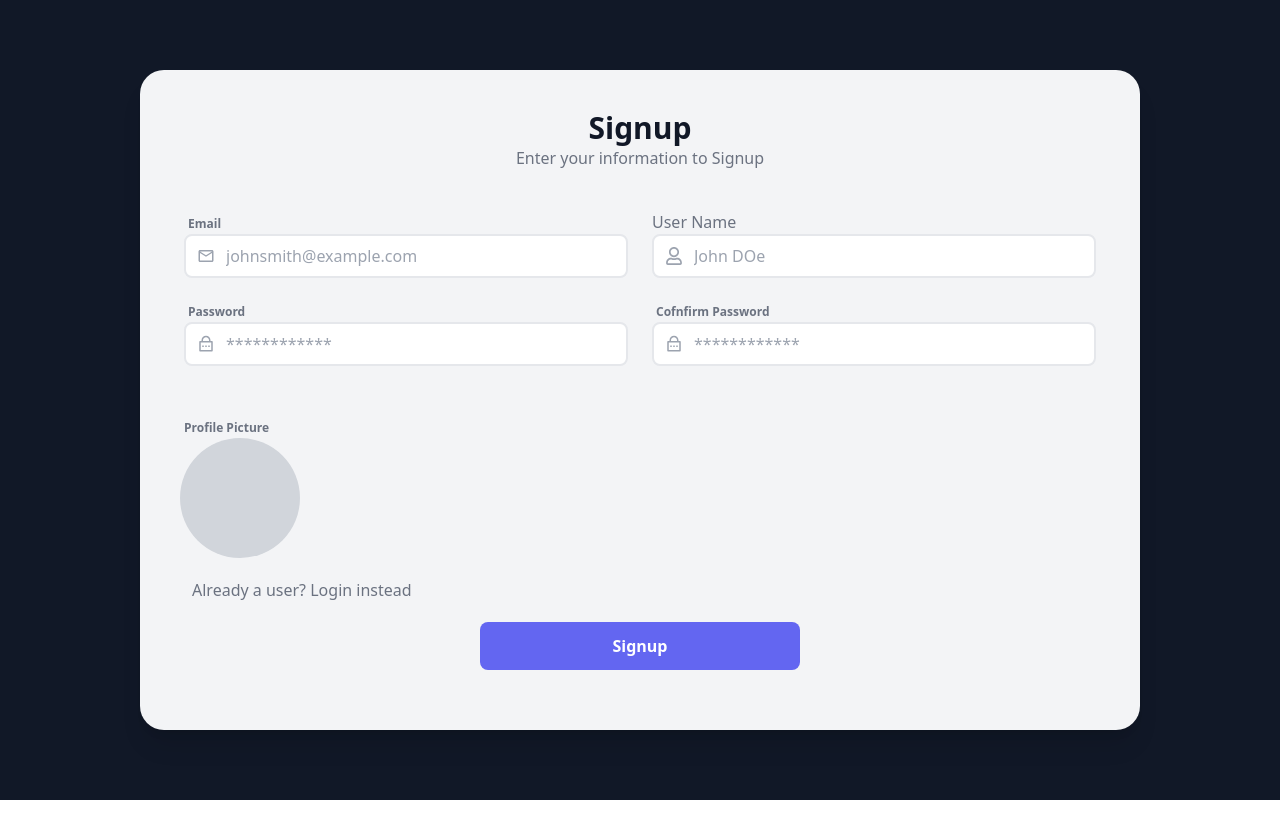
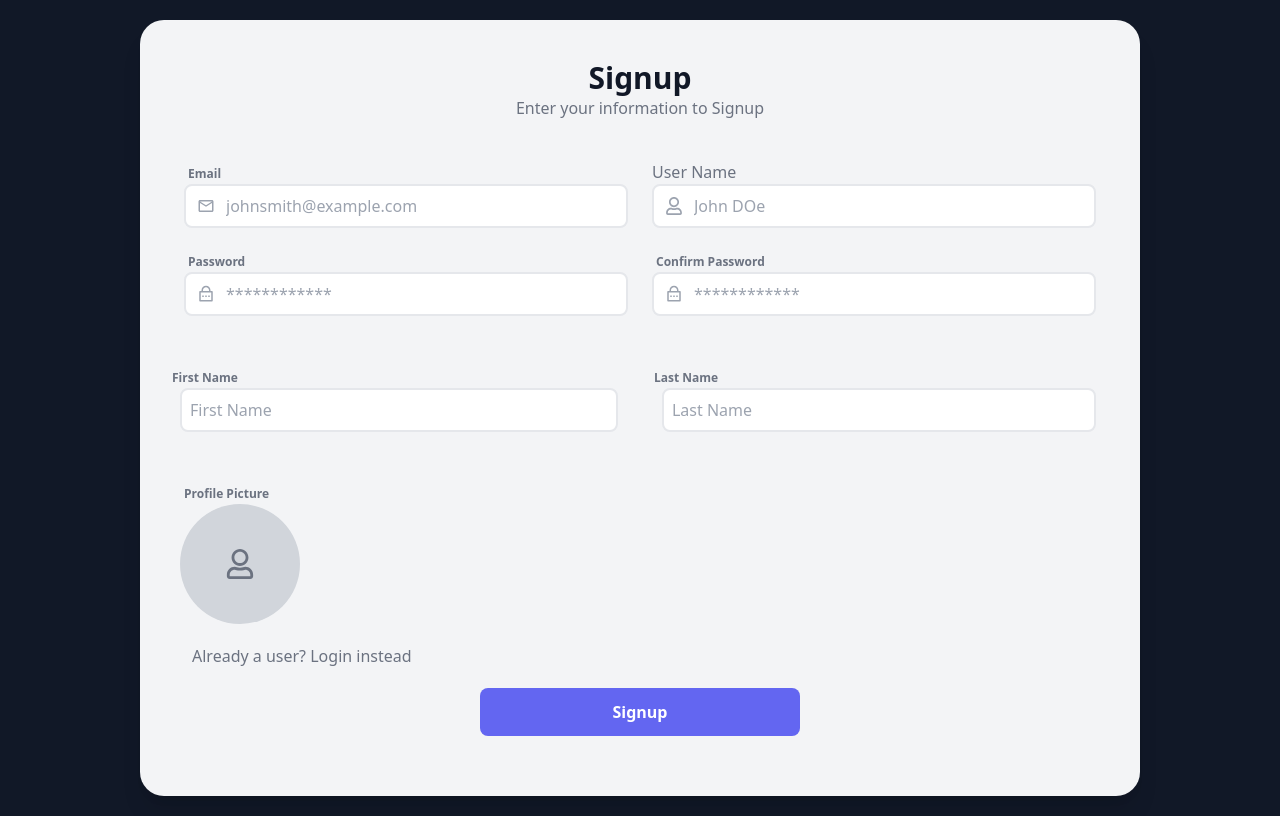
Before and after one commit to maybeajay/balb, a React (Vite) app: page /#/signup in a window 1280 px wide. Built offline with nearby package versions, Linux system fonts and the light colour scheme; no server answers.

Commit message:
added first name and last name fields and itegrate data with users table

```diff
--- a/src/components/Signup.tsx
+++ b/src/components/Signup.tsx
@@ -1,66 +1,73 @@
-"use client"
-import {Link} from 'react-router-dom'
-import React, { useRef, useState } from 'react'
-import {supabase} from '../supabase.js'
-import { useNavigate } from 'react-router-dom';
+"use client";
+import { Link } from "react-router-dom";
+import React, { useRef, useState } from "react";
+import { supabase } from "../supabase.js";
+import { useNavigate } from "react-router-dom";
 import { MdOutlineMail } from "react-icons/md";
 import { RiLockPasswordLine } from "react-icons/ri";
 import { FaRegUser } from "react-icons/fa";
 type credsType = {
   email: string | undefined;
   password: string | undefined;
-    confirmPassword: string | undefined,
-    userName: string | null,
-    profile_url: string | null
-}
+  confirmPassword: string | undefined;
+  userName: string | null;
+  profile_url: string | null;
+  first_name: string | null
+  last_name: string | null
+};
 
 type Errors = {
   emailErr: string | null;
   passErr: string | null;
-    confirmPassErr: string | null,
-    usernameErr: string | null,
-    profileErr: string | null
-}
+  confirmPassErr: string | null;
+  usernameErr: string | null;
+  profileErr: string | null;
+  firstNameErr: string | null
+  lastNameErr: string | null
+};
 
 function Signup() {
   const [userData, setuserData] = useState<credsType>({
     email: "",
     password: "",
     confirmPassword: "",
-        userName: '',
-        profile_url: ""
-    })
-    const [isLoading, setisLoading] = useState<boolean>(false)
+    userName: "",
+    profile_url: "",
+    first_name: '',
+    last_name: ""
+  });
+  const [isLoading, setisLoading] = useState<boolean>(false);
   const [file, setFile] = useState<string | null>(null);
   const [preview, setPreview] = useState<string | null>(null);
   const ref = useRef();
-    const [errors, setErrors ] = useState<Errors>({
+  const [errors, setErrors] = useState<Errors>({
     emailErr: null,
     passErr: null,
     confirmPassErr: null,
     usernameErr: null,
-        profileErr: null
-    })
+    profileErr: null,
+    firstNameErr: null,
+    lastNameErr: null
+  });
   const router = useNavigate();
   const handleChange = (e: any) => {
     const { name, value } = e.target;
 
     setuserData((prevData) => ({
       ...prevData,
-            [name]: value
+      [name]: value,
     }));
 
     const newErrors = { ...errors };
 
     switch (name) {
       case "email":
-                let regex = /^\w+([-+.']\w+)*@\w+([-.]\w+)*\.\w+([-.]\w+)*$/
+        let regex = /^\w+([-+.']\w+)*@\w+([-.]\w+)*\.\w+([-.]\w+)*$/;
         if (!value) {
           newErrors.emailErr = "Email is required*";
-                }else if(!regex.test(userData.email))  {
-                    newErrors.emailErr = "Enter a valid Email Address"
-                }
-                else {
+        } else if (!regex.test(userData.email)) {
+          newErrors.emailErr = "Enter a valid Email Address";
+        } else {
           newErrors.emailErr = null;
         }
         break;
@@ -68,7 +75,8 @@ function Signup() {
         if (!value) {
           newErrors.passErr = "Password is required*";
         } else if (value.length < 8) {
-                    newErrors.passErr = "Password must be greater than or equal to 8 characters*";
+          newErrors.passErr =
+            "Password must be greater than or equal to 8 characters*";
         } else {
           newErrors.passErr = null;
         }
@@ -88,17 +96,17 @@ function Signup() {
         }
         break;
       case "username":
-              if(!value){
+        if (!value) {
           newErrors.usernameErr = "User name is required*";
-              }else{
-                newErrors.usernameErr = null
+        } else {
+          newErrors.usernameErr = null;
         }
         break;
       case "profileurl":
-            if(!value){
+        if (!value) {
           newErrors.profileErr = "Profile picture is required*";
-            }else{
-              newErrors.profileErr = null
+        } else {
+          newErrors.profileErr = null;
         }
         break;
       default:
@@ -107,12 +115,12 @@ function Signup() {
 
     // Update errors state
     setErrors(newErrors);
-    }
+  };
 
-    const handleSubmit = async(e:HTMLInputElement)=>{
+  const handleSubmit = async (e: HTMLInputElement) => {
     e.preventDefault();
-        let newErrors = {...errors};
-        let isValid: boolean= false;
+    let newErrors = { ...errors };
+    let isValid: boolean = false;
     Object.entries(userData).forEach(([key, value]) => {
       switch (key) {
         case "email":
@@ -131,7 +139,8 @@ function Signup() {
           if (!value) {
             newErrors.passErr = "Password is required*";
           } else if (value.length < 8) {
-                    newErrors.passErr = "Password must be greater than or equal to 8 characters*";
+            newErrors.passErr =
+              "Password must be greater than or equal to 8 characters*";
           } else {
             newErrors.passErr = null;
             isValid = true;
@@ -164,47 +173,55 @@ function Signup() {
     });
 
     setErrors(newErrors);
-    if(!isValid){
+    if (!isValid) {
       console.log("FAILED TO SUBMIITTT");
-    }else{
+    } else {
       try {
         setisLoading(true);
         const { data, error } = await supabase.auth.signUp({
           email: userData.email,
           password: userData.password,
           options: {
-                  emailRedirectTo: 'https:localhost:3000',
+            emailRedirectTo: "https:localhost:3000",
           },
-              })
+        });
         if (data) {
+          adduserToDB()
           const email = userData?.email;
-
           if (email) {
-                  router(`/verify-email/`, {state:{
-                    email: email
-                  }})
+            router(`/verify-email/`, {
+              state: {
+                email: email,
+              },
+            });
           } else {
-                  console.error('User email is not defined.');
+            console.error("User email is not defined.");
           }
         } else {
-                console.error('Data is not defined.');
+          console.error("Data is not defined.");
         }
-
-
       } catch (error) {
-
-        }finally{
+      } finally {
         setisLoading(false);
       }
     }
-    }
+  };
 
-    const handleImage = (e:HTMLInputElement)=>{
+  const adduserToDB = async() => {
+    try {
+      const { data, error } = await supabase
+        .from("users")
+        .insert([{ user_name: userData.userName, first_name: userData.first_name, last_name: userData.last_name, created_at: new Date(),   }])
+        .select();
+    } catch (error) {}
+  };
+
+  const handleImage = (e: HTMLInputElement) => {
     const file = e.target.files[0];
     setFile(file);
-      const objectUrl = URL.createObjectURL(file)
+    const objectUrl = URL.createObjectURL(file);
     setPreview(objectUrl);
-    }
+  };
 
   return (
     <div className="min-w-screen min-h-screen bg-gray-900 flex items-center justify-center px-5 py-5">
@@ -379,7 +396,12 @@ function Signup() {
                 transform="translate(-303.00873 15.2906) rotate(-5.62529)"
                 fill="#2f2e41"
               />
-            <circle cx="640.3925" cy="384.57375" r="24.56103" fill="#ffb8b8" />
+              <circle
+                cx="640.3925"
+                cy="384.57375"
+                r="24.56103"
+                fill="#ffb8b8"
+              />
               <path
                 d="M849.55636,801.91945a4.47086,4.47086,0,0,1-4.415-3.69726c-6.34571-35.22559-27.08789-150.40528-27.584-153.59571a1.42684,1.42684,0,0,1-.01562-.22168v-8.58789a1.489,1.489,0,0,1,.27929-.87207l2.74024-3.83789a1.47845,1.47845,0,0,1,1.14355-.625c15.62207-.73242,66.78418-2.8789,69.25586.209h0c2.48242,3.10351,1.60547,12.50683,1.4043,14.36035l.00977.19336,22.98535,146.99512a4.51238,4.51238,0,0,1-3.71485,5.13476l-14.35644,2.36524a4.52127,4.52127,0,0,1-5.02539-3.09278c-4.44043-14.18847-19.3291-61.918-24.48926-80.38672a.49922.49922,0,0,0-.98047.13868c.25781,17.60546.88086,62.52343,1.0957,78.0371l.02344,1.6709a4.51811,4.51811,0,0,1-4.09277,4.53614l-13.84375,1.25781C849.83565,801.91359,849.695,801.91945,849.55636,801.91945Z"
                 transform="translate(-227.576 -76.46149)"
@@ -426,38 +448,37 @@ function Signup() {
                   </label>
                   <div className="flex flex-row">
                     <div className="w-10 z-10 pl-1 text-center pointer-events-none flex items-center justify-center">
-                  <MdOutlineMail  className="mdi mdi-email-outline text-gray-400 text-lg" />
+                      <MdOutlineMail className="mdi mdi-email-outline text-gray-400 text-lg" />
                     </div>
                     <input
                       type="email"
                       className="w-full -ml-10 pl-10 pr-3 py-2 rounded-lg border-2 border-gray-200 outline-none focus:border-indigo-500"
                       placeholder="johnsmith@example.com"
-                    name='email'
+                      name="email"
                       onChange={handleChange}
                     />
                   </div>
-                  <p className='text-red-600 text-md'>{errors?.emailErr}</p>
-
+                  <p className="text-red-600 text-md">{errors?.emailErr}</p>
                 </div>
 
                 <div className="w-full px-3 mb-5 flex-row">
-              <label htmlFor='username text-xs font-semibold px-1'>User Name</label>
+                  <label htmlFor="username text-xs font-semibold px-1">
+                    User Name
+                  </label>
                   <div className="flex flex-row">
                     <div className="w-10 z-10 pl-1 text-center pointer-events-none flex items-center justify-center">
-                  <FaRegUser  className="mdi mdi-email-outline text-gray-400 text-lg" />
+                      <FaRegUser className="mdi mdi-email-outline text-gray-400 text-lg" />
                     </div>
                     <input
                       type="email"
                       className="w-full -ml-10 pl-10 pr-3 py-2 rounded-lg border-2 border-gray-200 outline-none focus:border-indigo-500"
                       placeholder="John DOe"
-                    name='username'
+                      name="username"
                       onChange={handleChange}
                     />
                   </div>
-                  <p className='text-red-600 text-md'>{errors?.usernameErr}</p>
-
+                  <p className="text-red-600 text-md">{errors?.usernameErr}</p>
                 </div>
-
               </div>
               <div className="flex mx-3">
                 <div className="w-full px-3 mb-12">
@@ -472,15 +493,15 @@ function Signup() {
                       type="password"
                       className="w-full -ml-10 pl-10 pr-3 py-2 rounded-lg border-2 border-gray-200 outline-none focus:border-indigo-500"
                       placeholder="************"
-                    name='password'
+                      name="password"
                       onChange={handleChange}
                     />
                   </div>
-                <p className='text-red-600 text-md'>{errors?.passErr}</p>
+                  <p className="text-red-600 text-md">{errors?.passErr}</p>
                 </div>
                 <div className="w-full px-3 mb-12">
-                <label htmlFor="" className="text-xs font-semibold px-1">
-                Cofnfirm Password
+                  <label htmlFor="" className="confirmpass text-xs font-semibold px-1">
+                    Confirm Password
                   </label>
                   <div className="flex">
                     <div className="w-10 z-10 pl-1 text-center pointer-events-none flex items-center justify-center">
@@ -490,25 +511,85 @@ function Signup() {
                       type="password"
                       className="w-full -ml-10 pl-10 pr-3 py-2 rounded-lg border-2 border-gray-200 outline-none focus:border-indigo-500"
                       placeholder="************"
-                    name='confirmPassword'
+                      name="confirmPassword"
                       onChange={handleChange}
                     />
                   </div>
-                <p className='text-red-600 text-md'>{errors?.confirmPassErr}</p>
+                  <p className="text-red-600 text-md">
+                    {errors?.confirmPassErr}
+                  </p>
+                </div>
+              </div>
+
+              <div className="flex ">
+                <div className="w-full px-2 mb-12">
+                  <label htmlFor="" className="text-xs font-semibold px-1">
+                    First Name
+                  </label>
+                  <div className="flex mx-3">
+                    <input
+                      type="text"
+                      className="w-full pl-2 pr-3 py-2 rounded-lg border-2 border-gray-200 outline-none focus:border-indigo-500"
+                      placeholder="First Name"
+                      name="first_name"
+                      onChange={handleChange}
+                    />
+                  </div>
+                  <p className="text-red-600 text-md">{errors?.firstNameErr}</p>
+                </div>
+                <div className="w-full px-3 mb-12">
+                  <label htmlFor="" className="text-xs font-semibold px-1">
+                    Last Name
+                  </label>
+                  <div className="flex mx-3">
+                    <input
+                      type="text"
+                      className="w-full pl-2 pr-3 py-2 rounded-lg border-2 border-gray-200 outline-none focus:border-indigo-500"
+                      placeholder="Last Name"
+                      name="last_name"
+                      onChange={handleChange}
+                    />
+                  </div>
+                  <p className="text-red-600 text-md">
+                    {errors?.lastNameErr}
+                  </p>
                 </div>
               </div>
               {/* for profile picture */}
-                <div className='px-5'>
-                <label htmlFor='image' className='text-xs font-semibold px-1'>Profile Picture</label>
-                <div className='bg-gray-300 w-[120px] h-[120px] rounded-[60px]' onClick={()=>ref?.current.click()}>
-                {preview &&  <img src={preview} className='w-[120px] h-[120px] rounded-[60px] object-cover'/>}
-                <input type='file' accept='image/*' onChange={handleImage} style={{display: "none"}} ref={ref}/>
+              <div className="px-5">
+                <label htmlFor="image" className="text-xs font-semibold px-1">
+                  Profile Picture
+                </label>
+                <div
+                  className="bg-gray-300 w-[120px] h-[120px] rounded-[60px] items-center flex justify-center"
+                  onClick={() => ref?.current.click()}
+                >
+                  {preview ? (
+                    <img
+                      src={preview}
+                      className="w-[120px] h-[120px] rounded-[60px] object-cover"
+                    />
+                  ) : (
+                    <FaRegUser size={30} />
+                  )}
+                  <input
+                    type="file"
+                    accept="image/*"
+                    onChange={handleImage}
+                    style={{ display: "none" }}
+                    ref={ref}
+                  />
                 </div>
               </div>
               <div className="flex mt-5 mx-5">
                 <div className="w-full px-3 mb-5">
-                <Link to={'/login'} className='hover:text-indigo-500'>Already a user? Login instead</Link>
-                <button className="block w-full max-w-xs mx-auto bg-indigo-500 hover:bg-indigo-700 focus:bg-indigo-700 text-white rounded-lg px-3 py-3 font-semibold mt-5" onClick={handleSubmit}>
+                  <Link to={"/login"} className="hover:text-indigo-500">
+                    Already a user? Login instead
+                  </Link>
+                  <button
+                    className="block w-full max-w-xs mx-auto bg-indigo-500 hover:bg-indigo-700 focus:bg-indigo-700 text-white rounded-lg px-3 py-3 font-semibold mt-5"
+                    onClick={handleSubmit}
+                  >
                     Signup
                   </button>
                 </div>
@@ -518,7 +599,7 @@ function Signup() {
         </div>
       </div>
     </div>
-  )
+  );
 }
 
-export default Signup
+export default Signup;
```
Lines whose indentation alone changed are shown as unchanged.
